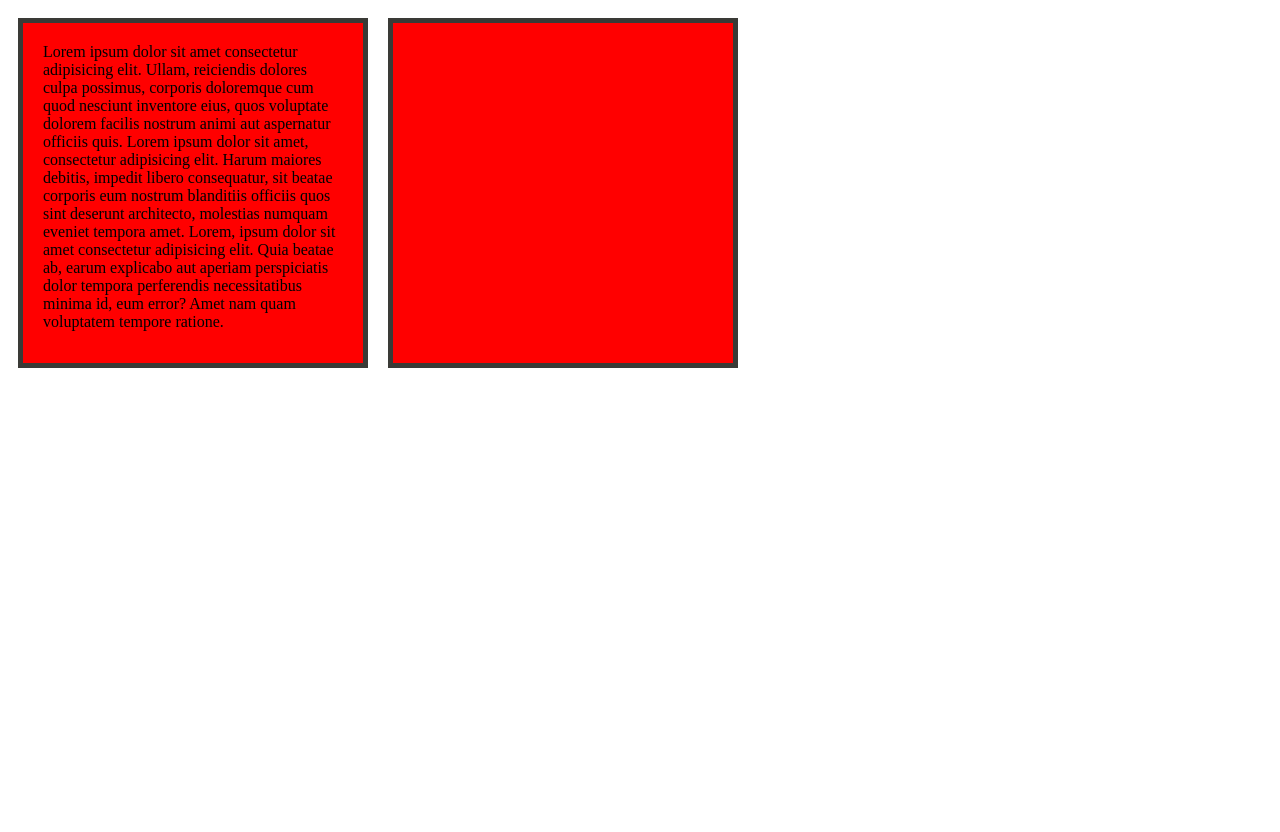
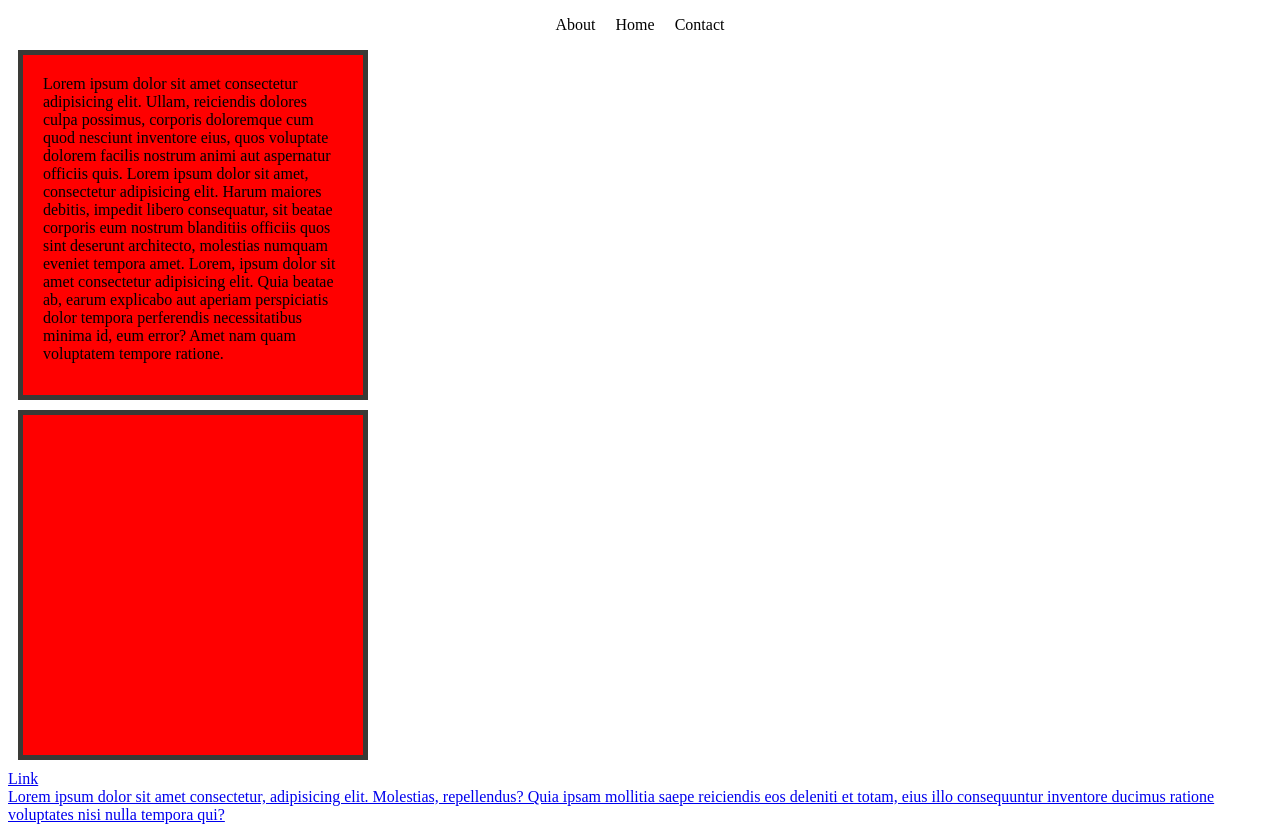
Before and after one commit to nsva27/web_udemy, a plain HTML site: page index.html in a window 1280 px wide. Before the commit the page ends 800 px from the top, so only its background shows below. Drawn offline with Linux system fonts and the light colour scheme.

Commit message:
CSS block model

```diff
--- a/css/style.css
+++ b/css/style.css
@@ -5,5 +5,19 @@
   padding: 20px;
   border: 5px solid rgb(58, 58, 54);
   margin: 10px;
-  float: left;
 }
+
+.nav__list {
+  display: flex;
+  padding: 0;
+  justify-content: center;
+}
+
+.nav__item {
+  list-style: none;
+  margin-right: 20px;
+}
+
+.nav__item:last-child {
+  margin-right: 0px;
+}
--- a/index.html
+++ b/index.html
@@ -7,6 +7,13 @@
   <title>Web Udemy</title>
 </head>
 <body>
+  <nav class="nav">
+    <ol class="nav__list">
+      <li class="nav__item">About</li>
+      <li class="nav__item">Home</li>
+      <li class="nav__item">Contact</li>
+    </ol>
+  </nav>
   <div class="box">
     Lorem ipsum dolor sit amet consectetur adipisicing elit. Ullam, reiciendis dolores culpa possimus, corporis doloremque cum quod nesciunt inventore eius, quos voluptate dolorem facilis nostrum animi aut aspernatur officiis quis.
     Lorem ipsum dolor sit amet, consectetur adipisicing elit. Harum maiores debitis, impedit libero consequatur, sit beatae corporis eum nostrum blanditiis officiis quos sint deserunt architecto, molestias numquam eveniet tempora amet.
@@ -14,6 +21,10 @@
   </div>
   <div class="box"></div>
 
+  <a href="#">Link</a>
+  <br>
+  <a href="#">Lorem ipsum dolor sit amet consectetur, adipisicing elit. Molestias, repellendus? Quia ipsam mollitia saepe reiciendis eos deleniti et totam, eius illo consequuntur inventore ducimus ratione voluptates nisi nulla tempora qui?</a>
+
   <script src="js/script.js"></script>
 </body>
 </html>
```
